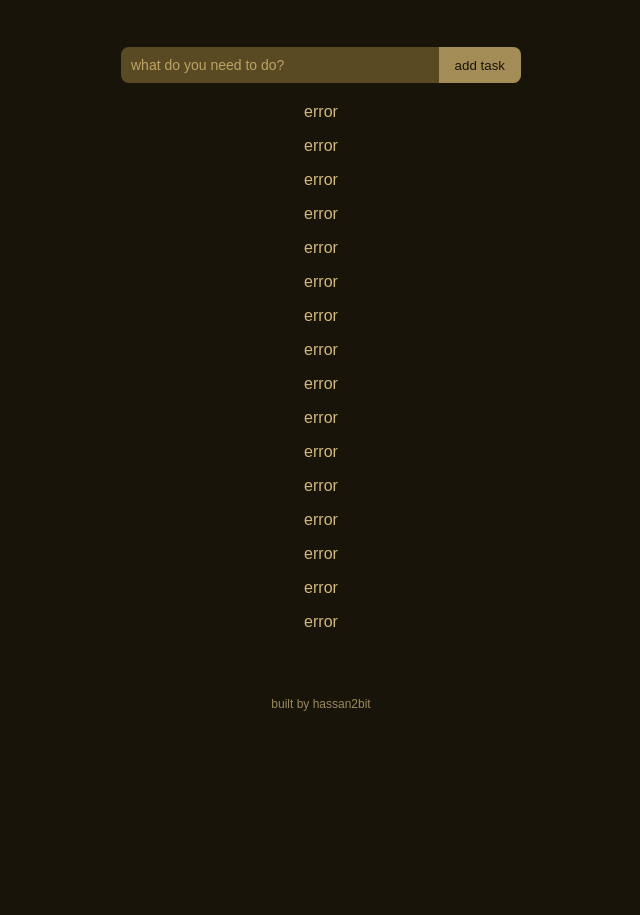
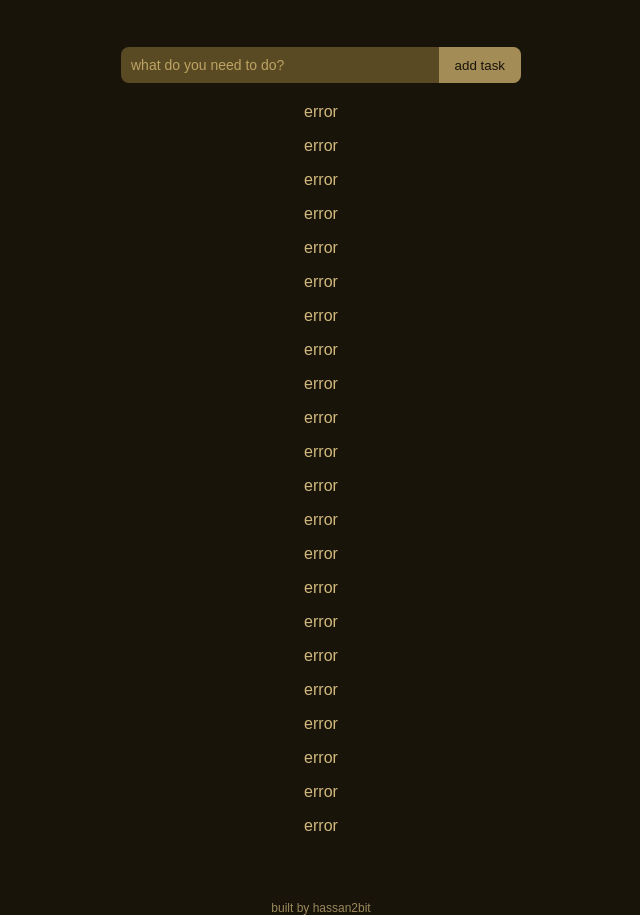
Before and after one commit to HassanAmirii/Creaty, a plain HTML site: page index.html in a window 1280 px wide. Shown: the part 83-998 px from the top of the page, without its empty margins (319-959 px from the left). Before the commit the page ends 800 px from the top, so only its background shows below. Drawn offline with Linux system fonts and the light colour scheme.

Commit message:
more erroe

```diff
--- a/index.html
+++ b/index.html
@@ -36,6 +36,12 @@
       <p>error</p>
       <p>error</p>
       <p>error</p>
+      <p>error</p>
+      <p>error</p>
+      <p>error</p>
+      <p>error</p>
+      <p>error</p>
+      <p>error</p>
 
       <div id="messageBox"></div>
       <div id="taskBox"></div>
```
